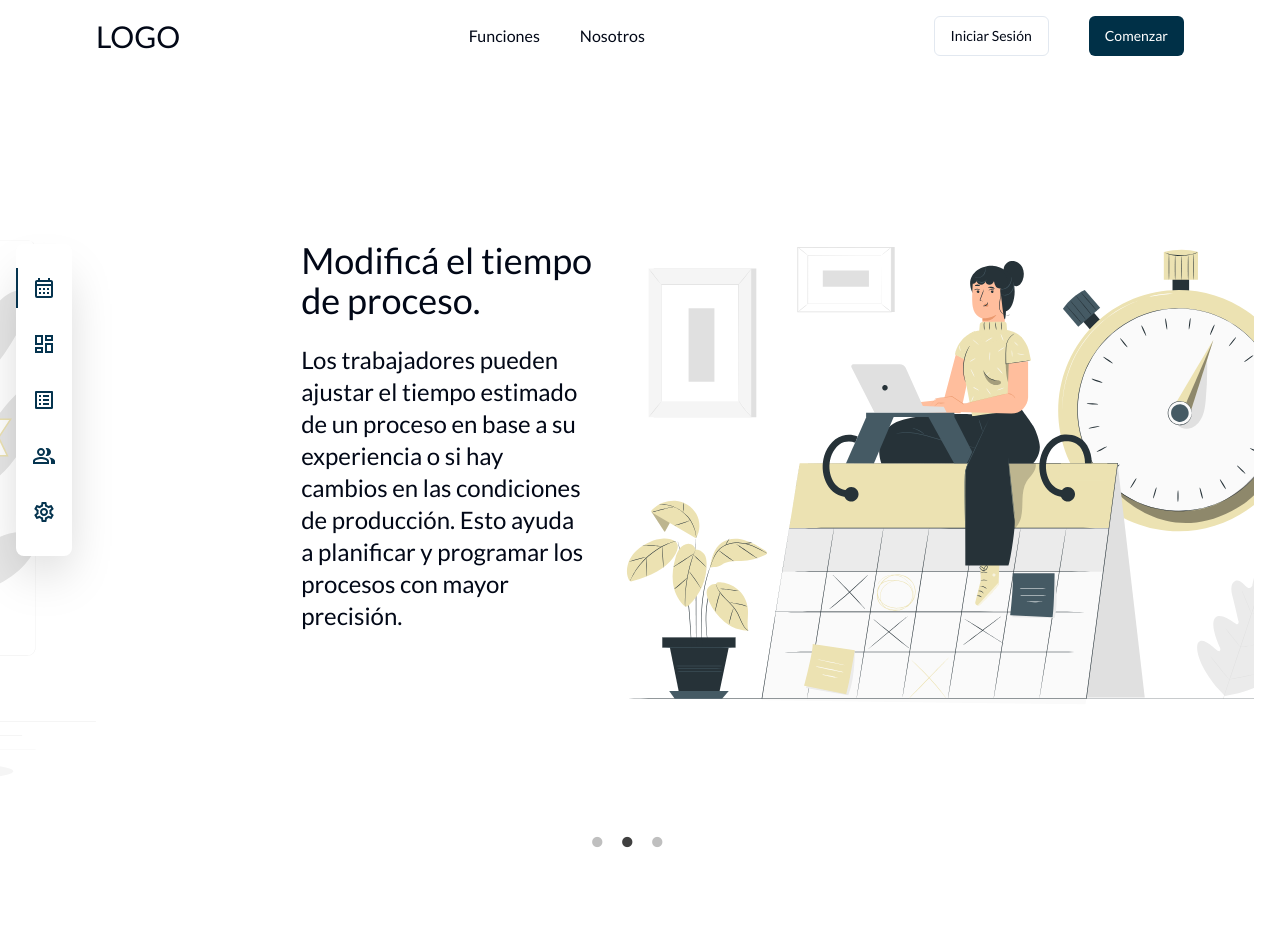
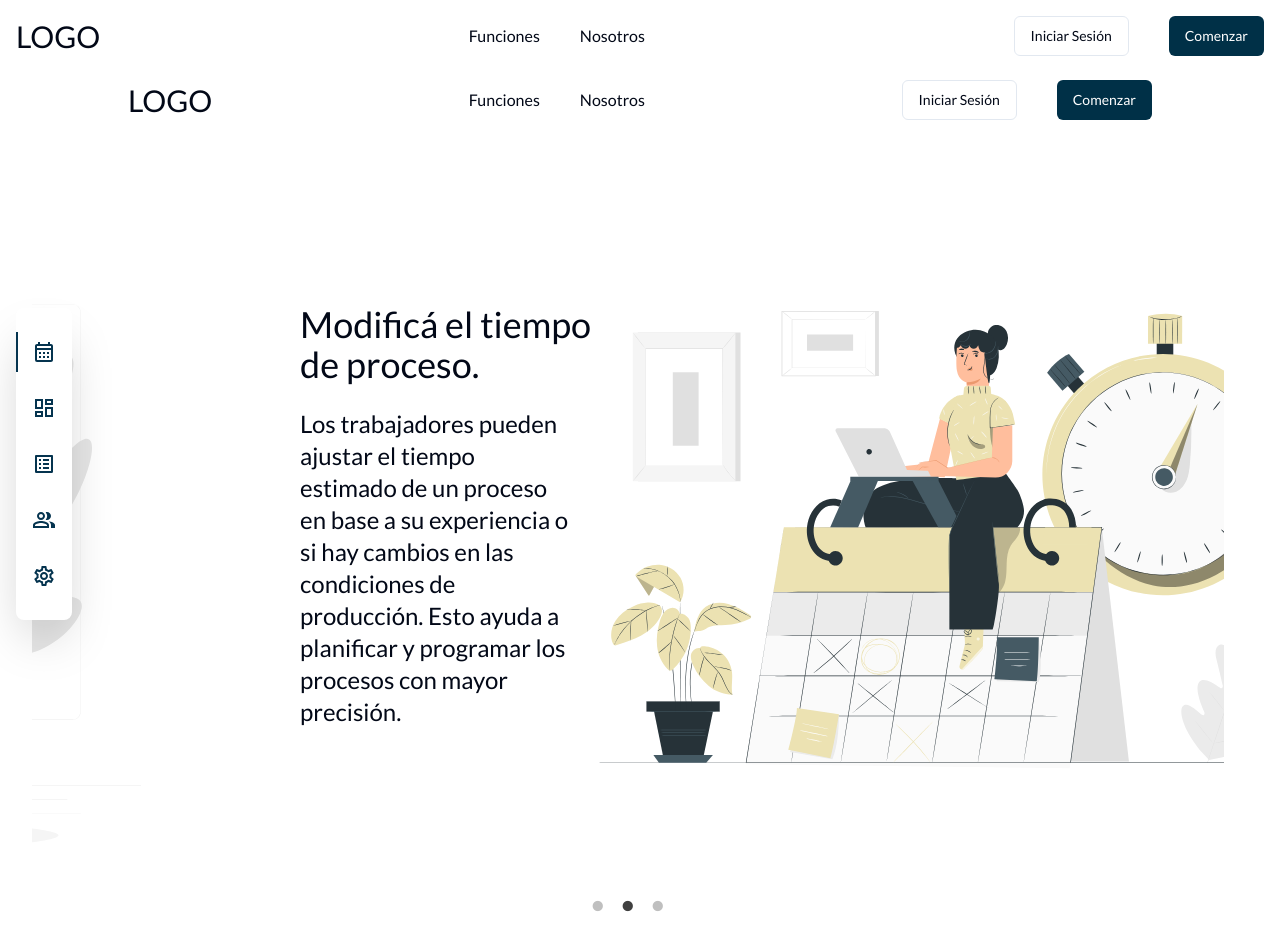
Before and after one commit to No-Country/s13-11-m-java, a React (Vite) app in the folder frontend/: page / in a window 1280 px wide. Shown: the top 950 px of the page. Before the commit the page ends 853 px from the top, so only its background shows below. Built offline with nearby package versions, Linux system fonts and the light colour scheme.

Commit message:
agregando layouts y navbar

```diff
--- a/frontend/src/components/Navbar.tsx
+++ b/frontend/src/components/Navbar.tsx
@@ -2,7 +2,7 @@ import { Avatar, AvatarFallback, AvatarImage } from "@/components/ui/avatar";
 import { Button } from "./ui/button";
 import { FaRegBell } from "react-icons/fa6";
 import { InputSearch } from "./ui/inputSearch";
-
+import { Link } from "react-router-dom";
 
 const curdate = new Date().toLocaleDateString("es-ES", {
   year: "numeric",
@@ -11,21 +11,43 @@ const curdate = new Date().toLocaleDateString("es-ES", {
 });
 
 const userName = "John Doe";
-const isAdmin = false;
+
+const isAdmin = true;
 const isDashboard = true;
+const isLogin = false;
 
 function Navbar() {
   return (
-    <div className="flex items-center justify-between px-24 py-4">
+    <div className="fixed inset-x-0 top-0 mx-auto flex max-w-screen-xl items-center justify-between p-4">
       <h1 className="text-3xl">LOGO</h1>
       <div className="flex gap-10">
+        {!isLogin ? (
+          <>
+            <Link className="hover:underline" to="#">
+              Funciones
+            </Link>
+            <Link className="hover:underline" to="#">
+              Nosotros
+            </Link>
+          </>
+        ) : (
           <h3>{isDashboard ? curdate : ""}</h3>
+        )}
       </div>
+      {!isLogin ? (
+        <div className="flex gap-10">
+          <Button variant="outline" asChild>
+            <Link to="/login">Iniciar Sesión</Link>
+          </Button>
+          <Button>Comenzar</Button>
+        </div>
+      ) : (
+        <>
           <div>
             <InputSearch className="w-[300px]" type="search" placeholder="Buscar" />
           </div>
           <div className="flex items-center gap-6">
-        <Button variant="ghost">
+            <Button variant="ghost" className="px-2">
               <FaRegBell size={24} />
             </Button>
             <Avatar>
@@ -34,6 +56,8 @@ function Navbar() {
             </Avatar>
             <h3>{isAdmin ? "Admin" : userName}</h3>
           </div>
+        </>
+      )}
     </div>
   );
 }
--- /dev/null
+++ b/frontend/src/layouts/AuthLayout.tsx
@@ -0,0 +1,11 @@
+import { Outlet } from "react-router-dom";
+
+const AuthLayout = () => {
+  return (
+    <div>
+      <Outlet />
+    </div>
+  );
+};
+
+export default AuthLayout;
--- a/frontend/src/layouts/MainLayout.tsx
+++ b/frontend/src/layouts/MainLayout.tsx
@@ -1,11 +1,13 @@
-import React from "react";
+import Navbar from "@/components/Navbar";
+import { Outlet } from "react-router-dom";
 
-interface MainLayoutProps {
-  children: React.ReactNode;
-}
-
-const MainLayout = ({ children }: MainLayoutProps) => {
-  return <div>{children}</div>;
+const MainLayout = () => {
+  return (
+    <div className="container py-16">
+      <Navbar />
+      <Outlet />
+    </div>
+  );
 };
 
 export default MainLayout;
```
Also changed, not shown: frontend/src/routes/mainRoutes.tsx (+16 -7 lines). Lines whose indentation alone changed are shown as unchanged.
